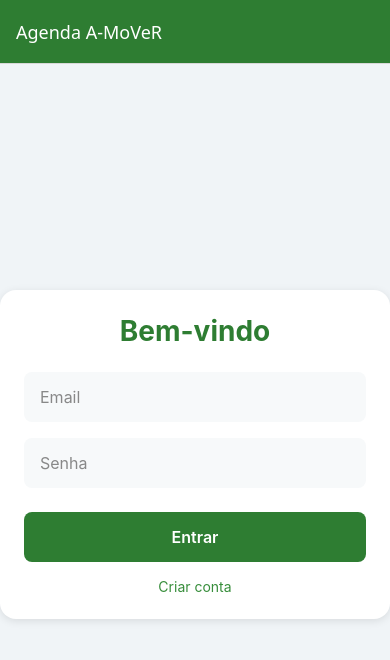
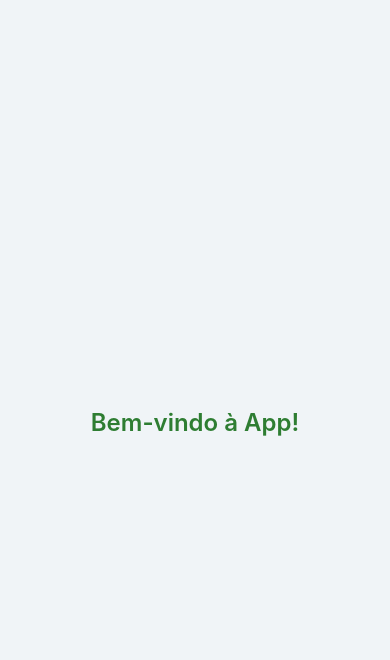
Before and after one commit to FranciscoMotaa/Projeto-Final-Laborat-rio, a React Native app in the folder ProjFinal/: screen /Home in a window 390 px wide. Shown: the top 660 px of the page. Built offline with nearby package versions, Linux system fonts and the light colour scheme.

Commit message:
Botão de login redireciona para o HomeScreen

```diff
--- a/ProjFinal/App.js
+++ b/ProjFinal/App.js
@@ -3,6 +3,7 @@ import { NavigationContainer } from '@react-navigation/native';
 import { createNativeStackNavigator } from '@react-navigation/native-stack';
 import LoginScreen from './screens/LoginScreen';
 import RegisterScreen from './screens/RegisterScreen';
+import HomeScreen from './screens/HomeScreen';
 
 const Stack = createNativeStackNavigator();
 
@@ -17,6 +18,11 @@ export default function App() {
         }}
       >
         <Stack.Screen
+          name="Home"
+          component={HomeScreen}
+          options={{ headerShown: false }}
+        />
+        <Stack.Screen
           name="Login"
           component={LoginScreen}
           options={{ title: 'Agenda A-MoVeR' }}
@@ -24,7 +30,10 @@ export default function App() {
         <Stack.Screen
           name="Register"
           component={RegisterScreen}
-          options={{ title: 'Agenda A-MoVeR', headerBackVisible: false }}
+          options={{
+            title: 'Agenda A-MoVeR',
+            headerBackVisible: false
+          }}
         />
       </Stack.Navigator>
     </NavigationContainer>
--- /dev/null
+++ b/ProjFinal/screens/HomeScreen.js
@@ -0,0 +1,24 @@
+import React from 'react'
+import { SafeAreaView, Text, StyleSheet } from 'react-native'
+
+export default function HomeScreen() {
+  return (
+    <SafeAreaView style={styles.container}>
+      <Text style={styles.text}>Bem-vindo à App!</Text>
+    </SafeAreaView>
+  )
+}
+
+const styles = StyleSheet.create({
+  container: {
+    flex: 1,
+    justifyContent: 'center',
+    alignItems: 'center',
+    backgroundColor: '#f0f4f7'
+  },
+  text: {
+    fontSize: 24,
+    color: '#2e7d32',
+    fontWeight: '600'
+  }
+})
--- a/ProjFinal/screens/LoginScreen.js
+++ b/ProjFinal/screens/LoginScreen.js
@@ -15,6 +15,7 @@ export default function LoginScreen({ navigation }) {
 
   const onLogin = () => {
     // TODO: lógica de autenticação
+    navigation.replace('Home')
   };
 
   return (
--- a/ProjFinal/screens/RegisterScreen.js
+++ b/ProjFinal/screens/RegisterScreen.js
@@ -16,6 +16,7 @@ export default function RegisterScreen({ navigation }) {
 
   const onRegister = () => {
     // TODO: lógica de registo
+    navigation.replace('Home')
   }
 
   return (
```
